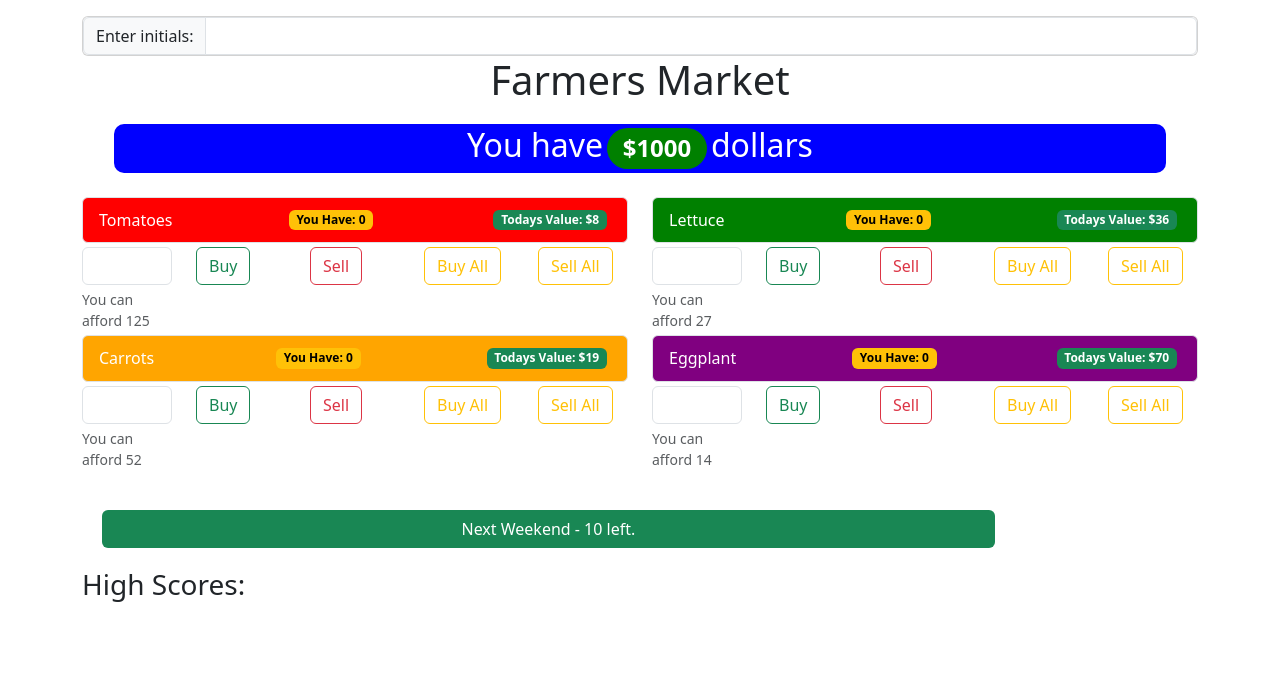
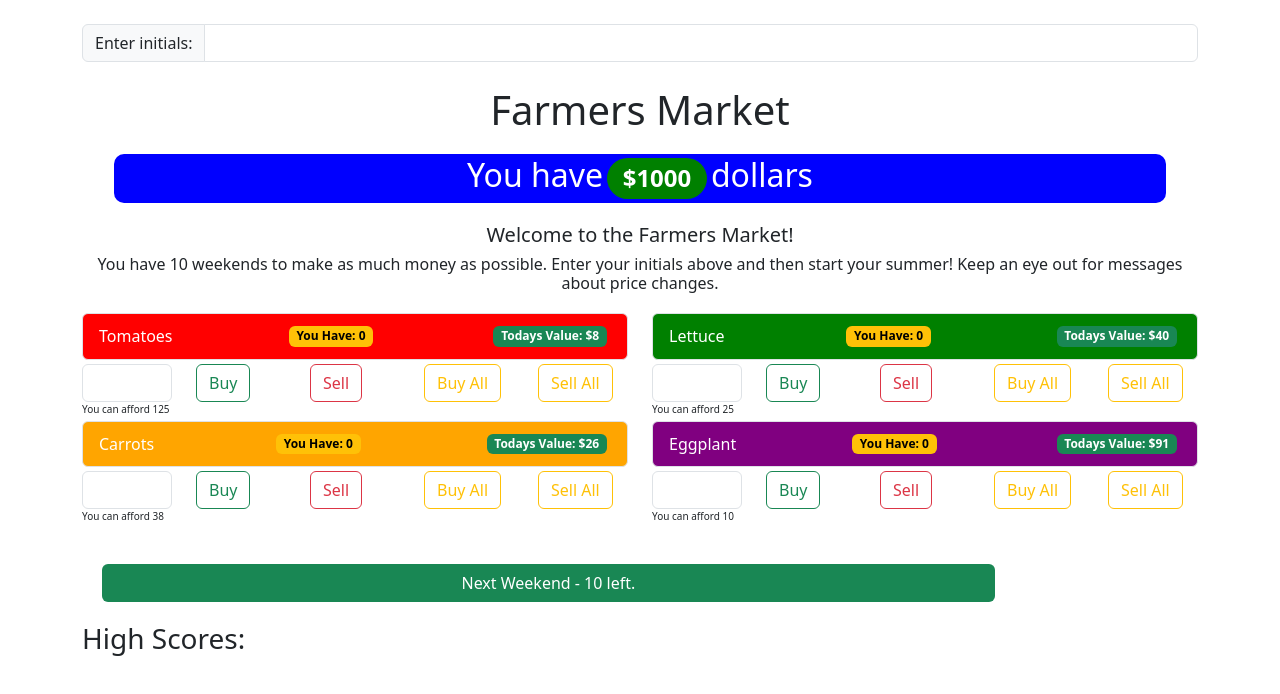
Before and after one commit to mikemillering/farmers-market, a React (Vite) app: page / in a window 1280 px wide. Shown: the top 694 px of the page. Built offline with nearby package versions, Linux system fonts and the light colour scheme.

Commit message:
updated multipler to array, changed layout to move around less when clicking button. working on reseting prices before multiplier effects

```diff
--- a/src/App.css
+++ b/src/App.css
@@ -28,3 +28,7 @@
     border-radius: '8px';
     box-shadow: '0px 4px 8px rgba(0, 0, 0, 0.1)';
   }
+
+  .text-under-input {
+    font-size: 10px;
+  }
--- a/src/App.tsx
+++ b/src/App.tsx
@@ -1,57 +1,221 @@
-import React, { useState } from "react";
+import React, { useState, useEffect } from "react";
 import "./App.css";
 import InfoDisplay from "./components/InfoDisplay";
 
 export default function App() {
-  const randomNum = Math.floor(Math.random() * (10 - 1 + 1)) + 1;
-  const randTomato = Math.floor(Math.random() * (10 - 1 + 1)) + 1;
-  const randCarrot = Math.floor(Math.random() * (30 - 10 + 1)) + 10;
-  const randLettuce = Math.floor(Math.random() * (50 - 30 + 1)) + 30;
-  const randEggplant = Math.floor(Math.random() * (110 - 70 + 1)) + 70;
+  const [tomatoes, setTomatoes] = useState(0);
+  const [tomatoesNum, setTomatoesNum] = useState(getRandomNumber(10, 1));
+  const [carrots, setCarrots] = useState(0);
+  const [carrotsNum, setCarrotsNum] = useState(getRandomNumber(30, 10));
+  const [lettuce, setLettuce] = useState(0);
+  const [lettuceNum, setLettuceNum] = useState(getRandomNumber(50, 30));
+  const [eggplant, setEggplant] = useState(0);
+  const [eggplantNum, setEggplantNum] = useState(getRandomNumber(110, 70));
+
+  const [days, setDays] = useState(10);
+  const [dollars, setDollars] = useState(1000);
   const [highScore, setHighScore] = useState([]);
+  const [userInput, setUserInput] = useState("");
+  const [message, setMessage] = useState("Welcome to the Farmers Market!");
 
-  const [userInput, setUserInput] = useState('');
-  const [random, setRandom] = useState(randomNum);
-  const [dollars, setDollars] = useState(1000);
-  const [days, setDays] = useState(10);
-  const [tomatoes, setTomatoes] = useState(0);
-  const [tomatoesNum, setTomatoesNum] = useState(randTomato);
-  const [carrots, setCarrots] = useState(0);
-  const [carrotsNum, setCarrotsNum] = useState(randCarrot);
-  const [lettuce, setLettuce] = useState(0);
-  const [lettuceNum, setLettuceNum] = useState(randLettuce);
-  const [eggplant, setEggplant] = useState(0);
-  const [eggplantNum, setEggplantNum] = useState(randEggplant);
+  let introMessage =
+    "You have 10 weekends to make as much money as possible. Enter your initials above and then start your summer! Keep an eye out for messages about price changes.";
+
   const weekendButton = (
     <button
-      style={{ margin: '40px 20px 20px 20px' }}
+      style={{ margin: "40px 20px 20px 20px" }}
       className="btn btn-outline-white text-white bg-success custom-button"
       onClick={nextDay}
     >
       Next Weekend - {days} left.
     </button>
   );
+
   const lastWeekendButton = (
     <button
-      style={{ margin: '40px 20px 20px 20px' }}
+      style={{ margin: "40px 20px 20px 20px" }}
       className="btn btn-outline-white text-white bg-success custom-button"
       onClick={nextDay}
     >
-      LAST WEEKEND! Make your final sales.
+      LAST WEEKEND!
     </button>
   );
 
+  const eventArray = [
+    (multiplier) => {
+      setTomatoesNum(Math.round(tomatoesNum * multiplier));
+      setMessage("Tomatoes have increased in price!");
+      console.log(multiplier)
+    },
+    (multiplier) => {
+      setCarrotsNum(Math.round(carrotsNum * multiplier));
+      setMessage("Carrots have increased in price!");
+    },
+    (multiplier) => {
+      setLettuceNum(Math.round(lettuceNum * multiplier));
+      setMessage("Lettuce prices have been cut!");
+    },
+    (multiplier) => {
+      setEggplantNum(Math.round(eggplantNum * multiplier));
+      setMessage("Eggplants have increased in price!");
+    },
+  ];
+
+  function getRandomNumber(min, max) {
+    return Math.floor(Math.random() * (max - min + 1)) + min;
+  }
+
+  function eventFunction(arr) {
+    const randomIndex = Math.floor(Math.random() * 4);
+    const randomMultiplier = getRandomNumber(2, 4);
+    arr[randomIndex](randomMultiplier);
+  }
+
+  function sellAllAtEnd() {
+    let totalSale =
+      tomatoes * tomatoesNum +
+      carrots * carrotsNum +
+      lettuce * lettuceNum +
+      eggplant * eggplantNum;
+    let newDollars = totalSale + Number(dollars);
+    setDollars(newDollars+ dollars);
+    alert("Congrats! You ended up with $" + newDollars + " dollars.");
+    const userWithHighScore = { user: userInput, score: newDollars };
+    setHighScore([...highScore, userWithHighScore]);
+    setDays(10);
+    setDollars(1000);
+    setTomatoes(0);
+    setCarrots(0);
+    setLettuce(0);
+    setEggplant(0);
+    setMessage("Welcome to the Farmers Market!");
+  }
+  {/*supposed to reset daily prices BEFORE multiplier effects*/}
+  function setDailyPrices() {
+    setTomatoesNum(getRandomNumber(1, 10));
+    setCarrotsNum(getRandomNumber(30, 10));
+    setLettuceNum(getRandomNumber(50, 30));
+    setEggplantNum(getRandomNumber(110, 70));
+  }
+
   function nextDay() {
+    setDailyPrices();
+    let newDays = days - 1;
+    if (newDays != 0) {
+      eventFunction(eventArray);
+      setDays(newDays);
+    } else {
+      sellAllAtEnd();
+    }
+  }
+
+  return (
+    <>
+      <div className="container">
+        <div className="">
+        <br></br>
+          <div className="input-group mb3">
+            <span className="input-group-text" id="basic-addon1">
+              Enter initials:
+            </span>
+            <input
+              type="text"
+              className="form-control w-5"
+              aria-describedby="basic-addon1"
+              id="initialsInput"
+              value={userInput}
+              onChange={(e) => setUserInput(e.target.value)}
+              maxLength={3}
+            />
+          </div>
+        </div>
+        <br></br>
+        <h1 className="text-center">Farmers Market</h1>
+
+        <div className="container">
+          <h2
+            style={{ margin: "20px 20px 20px 20px" }}
+            className="border-radius justify-content-between align-items-center text-white text-center"
+          >
+            You have
+            <span className="badge-green badge rounded-pill m-1">
+              ${dollars}
+            </span>
+            dollars
+          </h2>
+          <h5 className="justify-content-between align-items-center text-center">
+            {message}
+          </h5>
+          <h6 className="justify-content-between align-items-center text-center">
+            {days === 10 ? introMessage : <br></br>}
+          </h6>
+          <p></p>
+        </div>
+        <div className="row">
+          <div className="col">
+            <InfoDisplay
+              quantity={tomatoes}
+              name={"Tomatoes"}
+              value={9}
+              color="red"
+              dollars={dollars}
+              setItem={setTomatoes}
+              setDollars={setDollars}
+              veggieNum={tomatoesNum}
+            />
+            <InfoDisplay
+              quantity={carrots}
+              name={"Carrots"}
+              value={3}
+              color="orange"
+              dollars={dollars}
+              setItem={setCarrots}
+              setDollars={setDollars}
+              veggieNum={carrotsNum}
+            />
+          </div>
+          <div className="col">
+            <InfoDisplay
+              quantity={lettuce}
+              name={"Lettuce"}
+              value={1}
+              color="green"
+              dollars={dollars}
+              setItem={setLettuce}
+              setDollars={setDollars}
+              veggieNum={lettuceNum}
+            />
+            <InfoDisplay
+              quantity={eggplant}
+              name={"Eggplant"}
+              value={1}
+              color="purple"
+              dollars={dollars}
+              setItem={setEggplant}
+              setDollars={setDollars}
+              veggieNum={eggplantNum}
+            />
+          </div>
+        </div>
+      </div>
+      <div className="container">
+        {days === 1 ? lastWeekendButton : weekendButton}
+        <h3>High Scores:</h3>
+        <ul>
+          {highScore.map((score, index) => (
+            <li key={index}>{`${score.user} $${score.score}`}</li>
+          ))}
+        </ul>
+      </div>
+    </>
+  );
+}
+
+
+/*
 
     const oddsNum = Math.floor(Math.random() * (3 - 2 + 1)) + 1;
 
-    setTomatoesNum(randTomato);
-    setCarrotsNum(randCarrot);
-    setLettuceNum(randLettuce);
-    setEggplantNum(randEggplant);
-    setRandom(randomNum);
-
-      {/*start of random events*/}
       const oneInThree = Math.floor(Math.random() * 3) === 0;
       if (oneInThree) {
       const randomChild = Math.floor(Math.random() * 2); // 4 children (tomatoes, carrots, lettuce, eggplant)
@@ -124,28 +288,27 @@ export default function App() {
 
       const oneInTen = Math.floor(Math.random() * 10) === 0;
       if (oneInTen) {
-    alert("👽 UFO Invasion! A UFO just landed at your farmers market!👽");
 
-    const ufoEvent = Math.floor(Math.random() * 4); // Three possible outcomes
+      const randomChild = Math.floor(Math.random() * 4); // Three possible outcomes
 
-    switch (ufoEvent) {
+      switch (randomChild) {
       case 0:
-      alert("The UFO loves tomatoes! Your tomato prices quadrupled");
+      alert("👽 UFO Invasion! A UFO just landed at your farmers market!👽 The UFO loves tomatoed and your tomato prices quadrupled");
       setTomatoesNum(tomatoesNum * 4);
       break;
       case 1:
-      alert("The UFO brought advanced technology. All your vegetable prices increased!");
+      alert("👽 UFO Invasion! A UFO just landed at your farmers market!👽 The UFO brought advanced technology. All your vegetable prices increased!");
       setTomatoesNum(Math.round(tomatoesNum * 1.6));
       setCarrotsNum(Math.round(carrotsNum * 1.6));
       setLettuceNum(Math.round(lettuceNum * 1.6));
       setEggplantNum(Math.round(eggplantNum * 1.6));
       break;
       case 2:
-      alert("The UFO took a liking to eggplants. Your eggplant prices skyrocketed!");
+      alert("👽 UFO Invasion! A UFO just landed at your farmers market!👽 The aliens took a liking to eggplants and prices skyrocketed!");
       setEggplantNum(eggplantNum * 3);
       break;
       case 3:
-        alert("Your carrots have offended the Aliens, they have been destroyed!");
+      alert("👽 UFO Invasion! A UFO just landed at your farmers market!👽 Your carrots have offended the Aliens, they have been destroyed!");
       setCarrots(0);
       break;
       default:
@@ -153,116 +316,4 @@ export default function App() {
       }
       }
 
-    let newDays = days - 1;
-
-    if (newDays === 0) {
-      alert("Congrats! You ended up with $" + dollars + " dollars.");
-      const userWithHighScore = { user: userInput, score: dollars };
-      setHighScore([...highScore, userWithHighScore]);
-      //setHighScore([...highScore, dollars]);
-      setDays(10);
-      setDollars(1000);
-      setTomatoes(0);
-      setCarrots(0);
-      setLettuce(0);
-      setEggplant(0);
-    } else {
-      setDays(newDays);
-    }
-  }
-  return (
-    <>
-      <div className="container">
-        <p></p>
-      <div className="card">
-      <div className="input-group mb3">
-      <span className="input-group-text" id="basic-addon1">Enter initials:</span>
-          <input
-            type="text"
-            className="form-control w-5"
-            aria-describedby="basic-addon1"
-            id="initialsInput"
-            value={userInput}
-            onChange={(e) => setUserInput(e.target.value)}
-            maxLength={3} // Limit to 3 characters for initials
-          />
-        </div>
-        </div>
-        <h1 className="text-center">Farmers Market</h1>
-
-        <div className="container">
-          <h2
-          style={{ margin: '20px 20px 20px 20px' }}
-          className="border-radius justify-content-between align-items-center text-white text-center">
-            You have
-            <span className="badge-green badge rounded-pill m-1">
-              ${dollars}
-            </span>
-            dollars
-          </h2>
-        </div>
-        <div className="row">
-          <div className="col">
-            <InfoDisplay
-              quantity={tomatoes}
-              name={"Tomatoes"}
-              value={9}
-              color="red"
-              dollars={dollars}
-              setItem={setTomatoes}
-              setDollars={setDollars}
-              veggieNum={tomatoesNum}
-              random={random}
-            />
-            <InfoDisplay
-              quantity={carrots}
-              name={"Carrots"}
-              value={3}
-              color="orange"
-              dollars={dollars}
-              setItem={setCarrots}
-              setDollars={setDollars}
-              veggieNum={carrotsNum}
-            />
-          </div>
-          <div className="col">
-            <InfoDisplay
-              quantity={lettuce}
-              name={"Lettuce"}
-              value={1}
-              color="green"
-              dollars={dollars}
-              setItem={setLettuce}
-              setDollars={setDollars}
-              veggieNum={lettuceNum}
-            />
-            <InfoDisplay
-              quantity={eggplant}
-              name={"Eggplant"}
-              value={1}
-              color="purple"
-              dollars={dollars}
-              setItem={setEggplant}
-              setDollars={setDollars}
-              veggieNum={eggplantNum}
-            />
-          </div>
-        </div>
-
-
-      </div>
-      <div className="container">
-        {days === 1 ? lastWeekendButton : weekendButton}
-
-        <h3>High Scores:</h3>
-          <ul>
-            {highScore.map((score, index) => (
-              <li key={index}>{`${score.user} - $${score.score}`}</li>
-            ))}
-          </ul>
-        </div>
-
-
-    </>
-  );
-}
+*/
--- a/src/components/InfoDisplay.tsx
+++ b/src/components/InfoDisplay.tsx
@@ -1,27 +1,21 @@
 import React, { useState } from "react";
 
 export default function InfoDisplay(props: any) {
+
   const [input, setInput] = useState('');
 
-
-function checkMoney() {
+{/*Button Functions*/}
+function buy() {
   let numInput = Number(input);
   let cost = numInput * props.veggieNum;
   let newAmount = props.dollars - cost;
   {newAmount < 0 ? (alert(`You don't have that much money.`),setInput('')):(purchase(cost), setInput(''))}
 }
 
-function checkMoneyAll() {
+function buyAll() {
   let max = Math.floor(props.dollars/props.veggieNum);
   let cost = max * props.veggieNum;
-  {max === 0 ? (alert(`You don't have enough money to buy any.`),setInput('')):(purchase(cost), props.setItem(max), setInput(''))}
-}
-
-function purchase(cost: number) {
-  let newBalance = props.dollars - cost
-  props.setDollars(newBalance)
-  let updatedNum = Number(input) + Number(props.quantity);
-  props.setItem(updatedNum)
+  {max === 0 ? (alert(`You don't have enough money to buy any.`),setInput('')):(purchase(cost), props.setItem(max + props.quantity), setInput(''))}
 }
 
 function sell() {
@@ -39,12 +33,20 @@ function sellAll() {
   setInput('')
 }
 
+{/*Updates dollars and quantities*/}
+function purchase(cost: number) {
+  let newBalance = props.dollars - cost
+  props.setDollars(newBalance)
+  let updatedNum = Number(input) + Number(props.quantity);
+  props.setItem(updatedNum)
+}
+
 {/*prevent auto refresh*/}
   const handleFormSubmit = (e: React.FormEvent) => {
     e.preventDefault();
 }
 
-{/*makes sure only numbers are input (still allows e for some reason)*/}
+{/*make sure only numbers are input (still allows e for some reason)*/}
 const numChecker = (e: any) => {
   const re = /^[0-9\b]+$/;
   if (e.target.value === '' || re.test(e.target.value)) {
@@ -80,16 +82,16 @@ const numChecker = (e: any) => {
         <div className="row">
             <div className="col">
             <input id='input' className='form-control' type='number' value={input} onChange={numChecker}></input>
-            <div className="form-text" id="basic-addon4">You can afford {Math.floor(props.dollars/props.veggieNum)}</div>
+            <div className="text-under-input" id="basic-addon4">You can afford {Math.floor(props.dollars/props.veggieNum)}</div>
             </div>
             <div className="col">
-            <button className="btn btn-outline-success" onClick={checkMoney}>Buy</button>
+            <button className="btn btn-outline-success" onClick={buy}>Buy</button>
             </div>
             <div className='col'>
             <button className="btn btn-outline-danger" onClick={sell}>Sell</button>
             </div>
             <div className="col">
-            <button className="btn btn-outline-warning" onClick={checkMoneyAll}>Buy All</button>
+            <button className="btn btn-outline-warning" onClick={buyAll}>Buy All</button>
             </div>
             <div className='col'>
             <button className="btn btn-outline-warning" onClick={sellAll}>Sell All</button>
```
Lines whose indentation alone changed are shown as unchanged.
